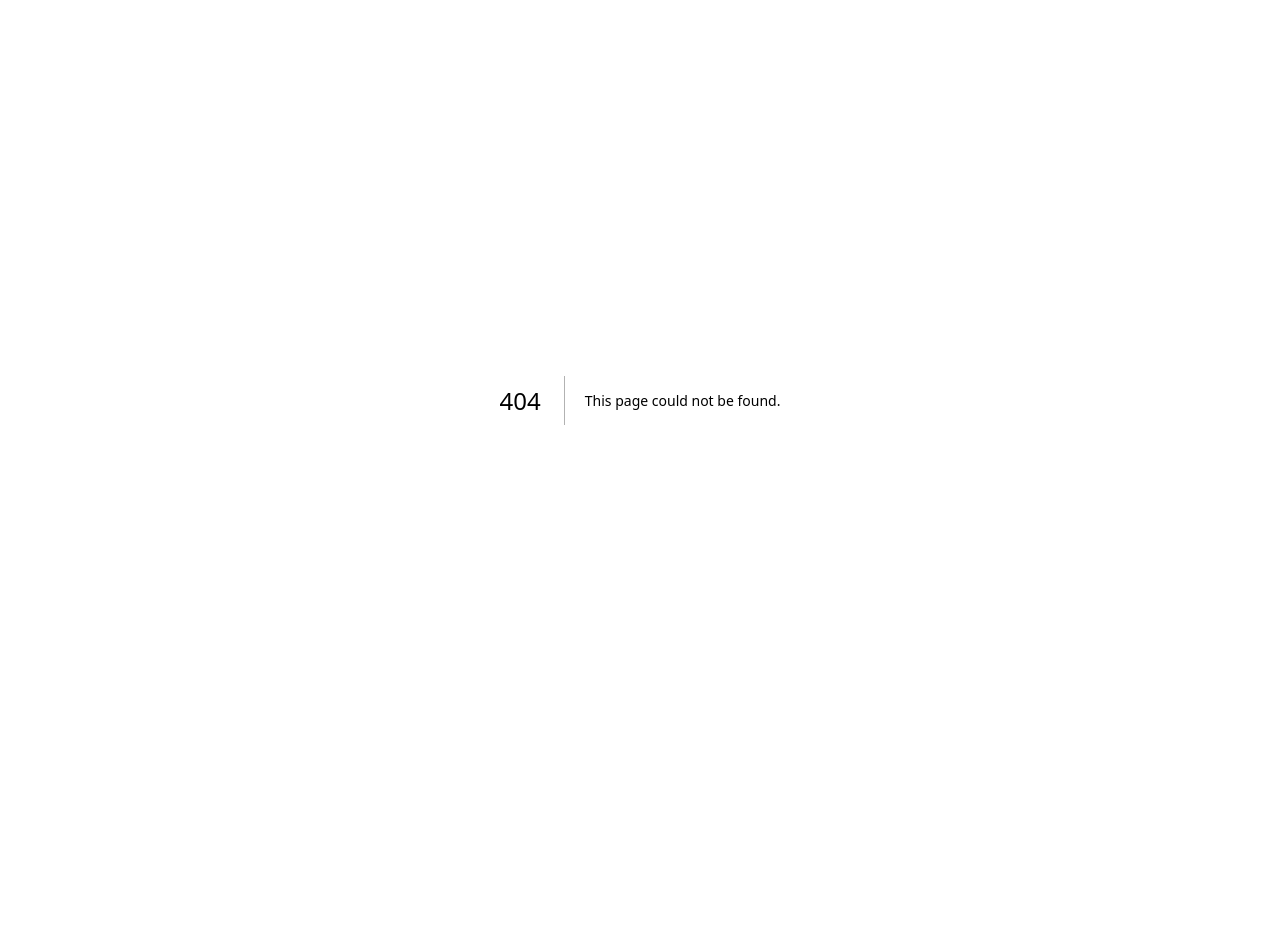
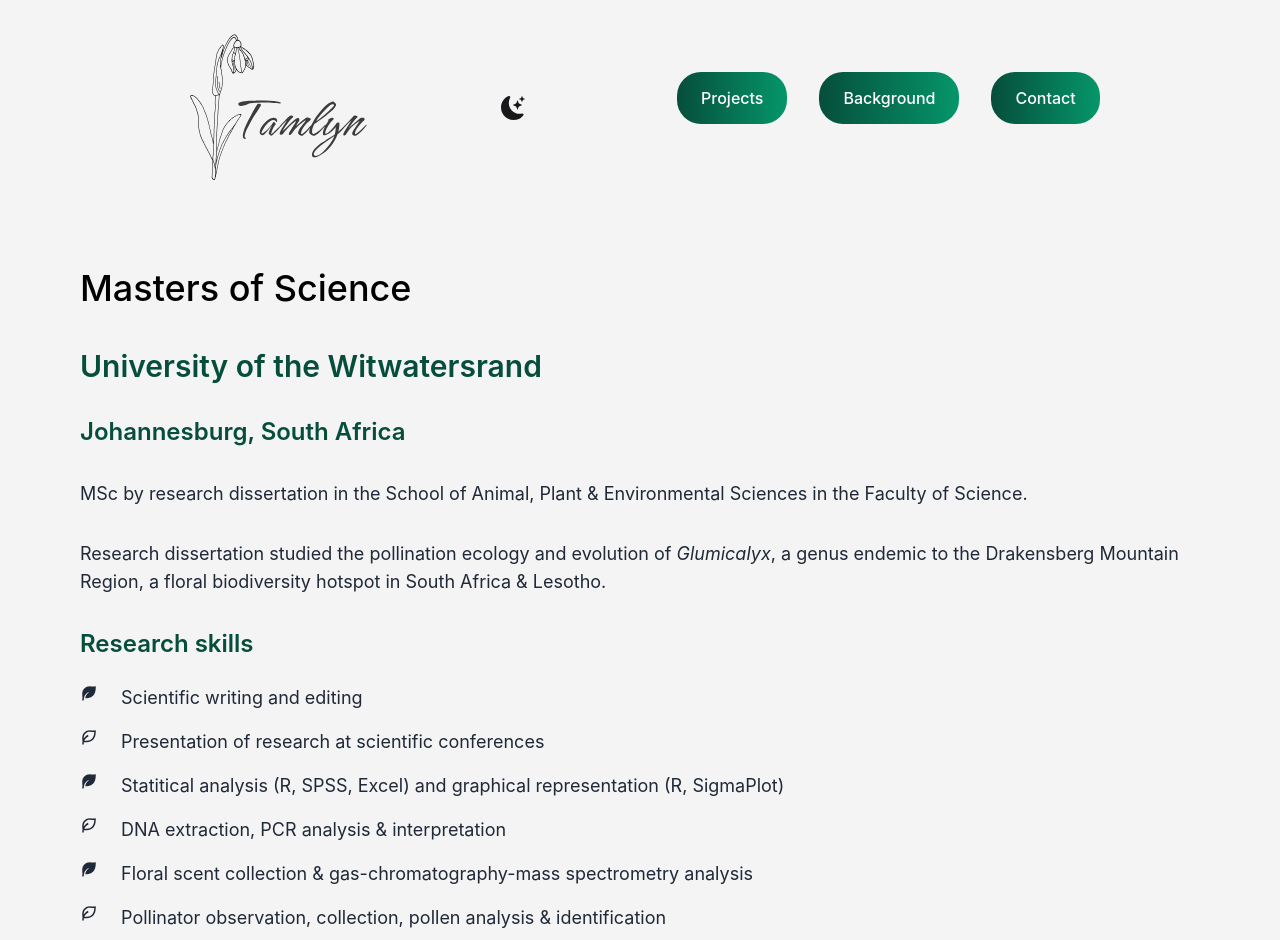
Before and after one commit to TamlynSpringer/portfolio-nextjs, a Next.js app: page /background/msc in a window 1280 px wide. Before the commit this address had no page. Before the commit the page ends 800 px from the top, so only its background shows below. Built offline with nearby package versions, Linux system fonts and the light colour scheme.

Commit message:
Added MSc and work experience to background

```diff
--- /dev/null
+++ b/pages/background/msc.js
@@ -0,0 +1,29 @@
+import React from 'react'
+import Nav from '../components/Nav'
+import { RiLeafFill, RiLeafLine } from 'react-icons/ri'
+
+const msc = () => {
+  return (
+    <section className='min-h-screen bg-zinc-100 md:px-20 lg:px:40 dark:bg-zinc-800'>
+      <Nav />
+      <article>
+      <h2 className='text-4xl font-medium py-6 dark:text-emerald-100'>Masters of Science</h2>
+        <h3 className='py-4 text-emerald-900 font-semibold text-3xl'>University of the Witwatersrand</h3>
+        <h3 className='py-4 text-emerald-900 font-semibold text-2xl'>Johannesburg, South Africa</h3>
+        <p className='text-gray-800 py-4 text-lg'>MSc by research dissertation in the School of Animal, Plant & Environmental Sciences in the Faculty of Science.</p>
+        <p className='text-gray-800 py-4 text-lg'>Research dissertation studied the pollination ecology and evolution of <span className='italic'>Glumicalyx</span>, a genus endemic to the Drakensberg Mountain Region, a floral biodiversity hotspot in South Africa & Lesotho.</p>
+        <h3 className='py-4 text-emerald-900 font-semibold text-2xl'>Research skills</h3>
+        <ul className=''>
+          <li className='flex flex-row text-gray-800 py-2 text-lg'><RiLeafFill />&emsp; Scientific writing and editing</li>
+          <li className='flex flex-row text-gray-800 py-2 text-lg'><RiLeafLine />&emsp; Presentation of research at scientific conferences</li>
+          <li className='flex flex-row text-gray-800 py-2 text-lg'><RiLeafFill />&emsp; Statitical analysis (R, SPSS, Excel) and graphical representation (R, SigmaPlot)</li>
+          <li className='flex flex-row text-gray-800 py-2 text-lg'><RiLeafLine />&emsp; DNA extraction, PCR analysis & interpretation</li>
+          <li className='flex flex-row text-gray-800 py-2 text-lg'><RiLeafFill />&emsp; Floral scent collection & gas-chromatography-mass spectrometry analysis</li>
+          <li className='flex flex-row text-gray-800 py-2 text-lg'><RiLeafLine />&emsp; Pollinator observation, collection, pollen analysis & identification</li>
+        </ul>
+      </article>
+    </section>
+  )
+};
+
+export default msc;
--- a/pages/background/gone.js
+++ b/pages/background/retail.js
@@ -11,6 +11,7 @@ const gone = () => {
         <h2 className='text-4xl font-medium py-6 dark:text-emerald-100'>Retail store supervisor</h2>
         <h3 className='py-4 text-emerald-900 font-semibold text-3xl'>Gone Outdoor Supply Co.</h3>
         <h3 className='py-4 text-emerald-900 font-semibold text-2xl'>Johannesburg, South Africa</h3>
+        <p className='text-gray-800 py-4 text-lg'>Started as the store assistant in November 2019, and was promoted to store supervisor in Auguest 2020.</p>
         <p className='text-gray-800 py-4 text-lg'>Managing daily operations and sales for the store, whilst supervising the store assistants.</p>
         <p className='text-gray-800 py-4 text-lg'>Ensure customers receive excellent service, including having exemplary product knowledge, and a genuine understanding of product design and its intended use.</p>
         <p className='text-gray-800 py-4 text-lg'>Handled administrative duties as assigned, as well as hired and trained store assistants.</p>
--- a/pages/components/Background.js
+++ b/pages/components/Background.js
@@ -35,7 +35,7 @@ const Background = () => {
           <div className="ml-6 mb-6 pb-6">
             <p className="font-bold text-emerald-600 hover:text-emerald-700 focus:text-emerald-800 duration-300 transition ease-in-out text-base pt-2">2020 - 2021</p>
             <p className="text-gray-700 dark:text-gray-400 mt-2 mb-4">Gone Outdoor Supply Co.</p>
-            <button type="button" className="inline-block px-4 py-1.5 bg-emerald-600 text-white font-medium text-xs leading-tight rounded-3xl shadow-md hover:bg-emerald-700 hover:shadow-xl focus:bg-emerald-700 focus:shadow-xl focus:outline-none focus:ring-0 active:bg-emerald-800 active:shadow-xl transition duration-150 ease-in-out"><Link href='/background/gone'>Read more</Link></button>
+            <button type="button" className="inline-block px-4 py-1.5 bg-emerald-600 text-white font-medium text-xs leading-tight rounded-3xl shadow-md hover:bg-emerald-700 hover:shadow-xl focus:bg-emerald-700 focus:shadow-xl focus:outline-none focus:ring-0 active:bg-emerald-800 active:shadow-xl transition duration-150 ease-in-out"><Link href='/background/retail'>Read more</Link></button>
           </div>
           <div className="flex flex-start items-center">
             <div className="bg-emerald-600 w-4 h-4 flex items-center justify-center rounded-full -ml-2 mr-3 -mt-2"></div>
@@ -44,7 +44,7 @@ const Background = () => {
           <div className="ml-6 mb-6 pb-6">
             <p className="font-bold text-emerald-600 hover:text-emerald-700 focus:text-emerald-800 duration-300 transition ease-in-out text-base pt-2">2017 - 2019</p>
             <p className="text-gray-700 dark:text-gray-400 mt-2 mb-4">University of the Witwatersrand</p>
-            <button type="button" className="inline-block px-4 py-1.5 bg-emerald-600 text-white font-medium text-xs leading-tight rounded-3xl shadow-md hover:bg-emerald-700 hover:shadow-xl focus:bg-emerald-700 focus:shadow-xl focus:outline-none focus:ring-0 active:bg-emerald-800 active:shadow-xl transition duration-150 ease-in-out">Read more</button>
+            <button type="button" className="inline-block px-4 py-1.5 bg-emerald-600 text-white font-medium text-xs leading-tight rounded-3xl shadow-md hover:bg-emerald-700 hover:shadow-xl focus:bg-emerald-700 focus:shadow-xl focus:outline-none focus:ring-0 active:bg-emerald-800 active:shadow-xl transition duration-150 ease-in-out"><Link href='/background/msc'>Read more</Link></button>
           </div>
           <div className="flex flex-start items-center">
             <div className="bg-emerald-600 w-4 h-4 flex items-center justify-center rounded-full -ml-2 mr-3 -mt-2"></div>
@@ -53,7 +53,7 @@ const Background = () => {
           <div className="ml-6 mb-6 pb-6">
             <p className="font-bold text-emerald-600 hover:text-emerald-700 focus:text-emerald-800 duration-300 transition ease-in-out text-base pt-2">2016 - 2019</p>
             <p className="text-gray-700 dark:text-gray-400 mt-2 mb-4">University of the Witwatersrand</p>
-            <button type="button" className="inline-block px-4 py-1.5 bg-emerald-600 text-white font-medium text-xs leading-tight rounded-3xl shadow-md hover:bg-emerald-700 hover:shadow-xl focus:bg-emerald-700 focus:shadow-xl focus:outline-none focus:ring-0 active:bg-emerald-800 active:shadow-xl transition duration-150 ease-in-out">Read more</button>
+            <button type="button" className="inline-block px-4 py-1.5 bg-emerald-600 text-white font-medium text-xs leading-tight rounded-3xl shadow-md hover:bg-emerald-700 hover:shadow-xl focus:bg-emerald-700 focus:shadow-xl focus:outline-none focus:ring-0 active:bg-emerald-800 active:shadow-xl transition duration-150 ease-in-out"><Link href='/background/teaching'>Read more</Link></button>
           </div>
         </li>
         <li>
```
